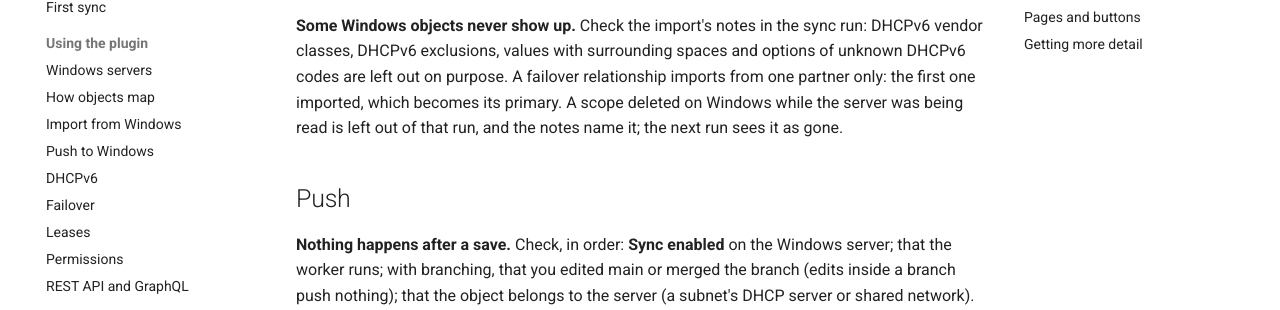
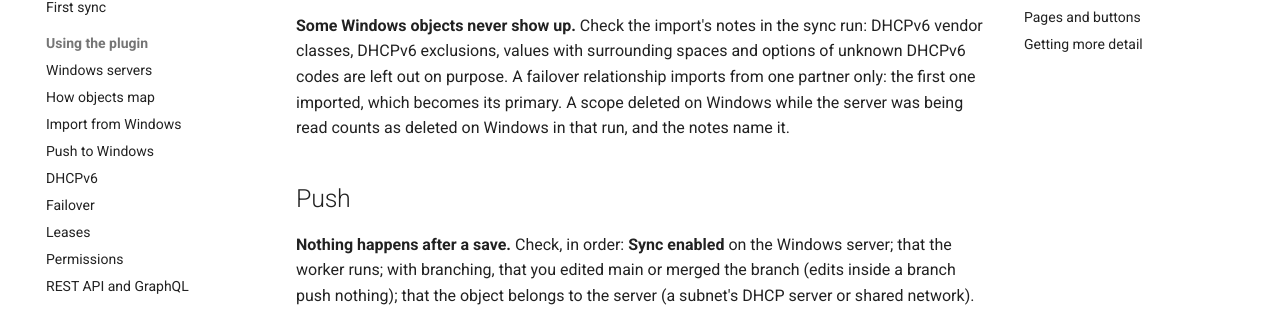
Before and after one commit to thomaschristory/netbox-windows-dhcp-plugin, an MkDocs documentation site: the page built from docs/troubleshooting.md, in a window 1280 px wide and 900 px high, scrolled down 2359 px. Shown: the part 244-554 px from the top of the window. Built offline with MkDocs 1.6.1 and Material for MkDocs 9.7.7, drawn with Linux system fonts in a browser that asks for light colours; comment, search, counter and statistics services are not loaded.

Commit message:
Say a scope gone mid-read counts as deleted in that same run
Claude-Session: https://claude.ai/code/session_016wzFQA5UW2f6N4oh2ocSGS

```diff
--- a/docs/troubleshooting.md
+++ b/docs/troubleshooting.md
@@ -55,7 +55,7 @@ Import again to get a fresh item.
 **Some Windows objects never show up.** Check the import's notes in the sync run: DHCPv6 vendor classes, DHCPv6
 exclusions, values with surrounding spaces and options of unknown DHCPv6 codes are left out on purpose. A failover
 relationship imports from one partner only: the first one imported, which becomes its primary. A scope deleted on
-Windows while the server was being read is left out of that run, and the notes name it; the next run sees it as gone.
+Windows while the server was being read counts as deleted on Windows in that run, and the notes name it.
 
 ## Push
 
```
